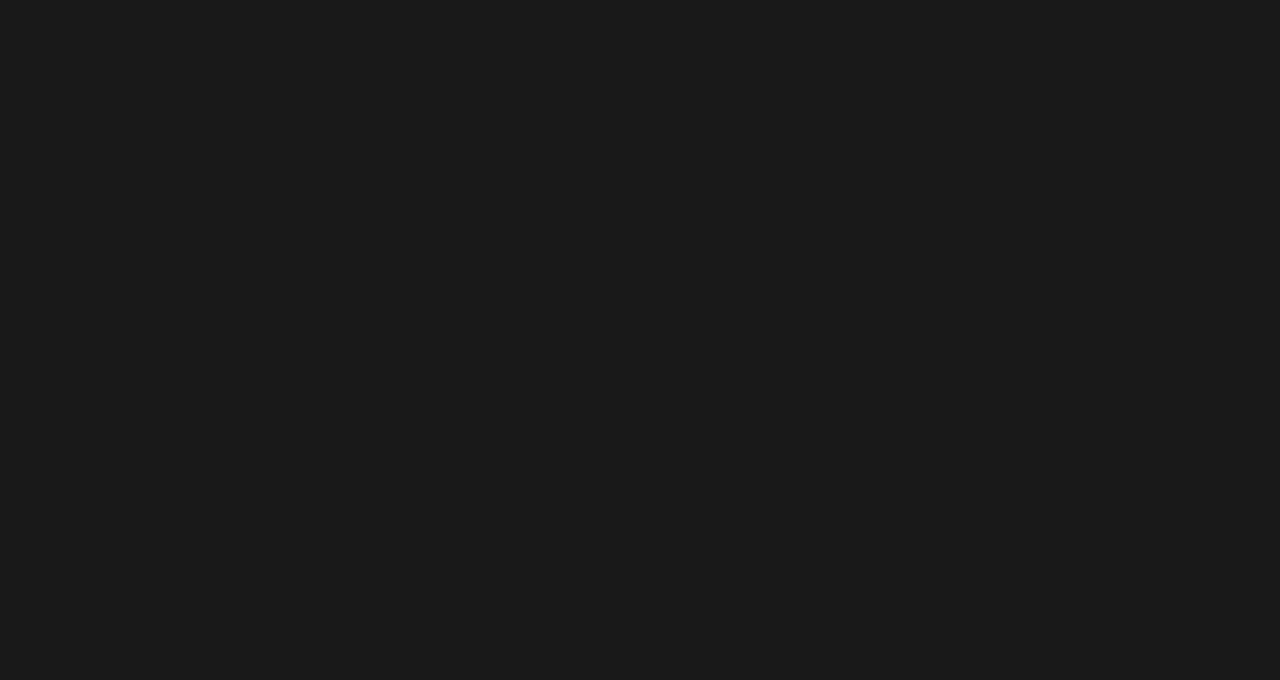
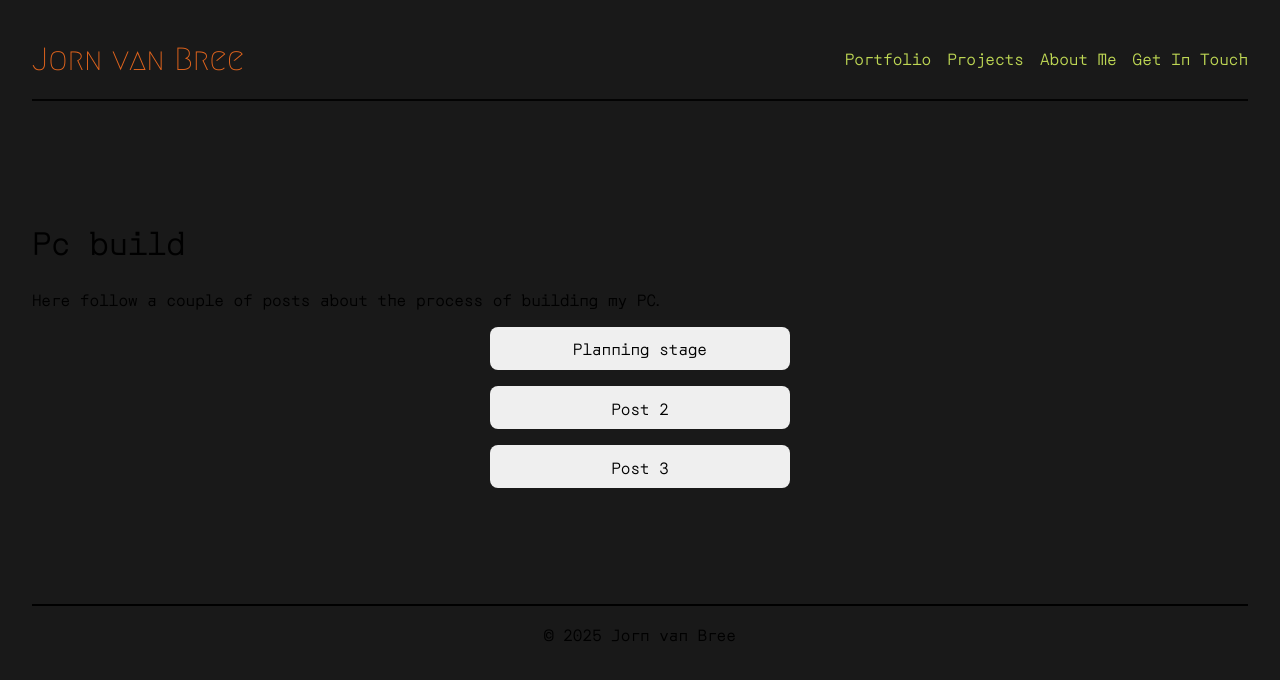
Before and after one commit to JeeveeBree/JeeVeeBree, a React (Vite) app: page /projects/PcBuild in a window 1280 px wide. Before the commit this address had no page. Shown: the top 680 px of the page. Built offline with nearby package versions, Linux system fonts and the light colour scheme.

Commit message:
1.1.2 added a lot of link functionality. projects is very much under construction.

```diff
--- a/src/App.tsx
+++ b/src/App.tsx
@@ -1,34 +1,3 @@
-// import { BrowserRouter as Router, Routes, Route } from "react-router-dom";
-// import Homepage from "./components/Homepage";
-// import Portfolio from "./components/Portfolio";
-// import AboutMe from "./components/AboutMe";
-// import GetInTouch from "./components/GetInTouch";
-// import Navbar from "./components/Navbar";
-// import "./Css/normalize.css";
-// import "./Css/App.css";
-
-// function App() {
-//   return (
-//     <Router>
-//       <Navbar />
-//       <div className="page-content">
-//         <h1>Jorn van Bree</h1>
-//         <Routes>
-//           <Route path="/" element={<Homepage />} />
-//           <Route path="/portfolio" element={<Portfolio />} />
-//           <Route path="/about" element={<AboutMe />} />
-//           <Route path="/contact" element={<GetInTouch />} />
-//         </Routes>
-//       </div>
-//       <footer class="footer">
-//         <p>© 2025 Jorn van Bree</p>
-//       </footer>
-//     </Router>
-//   );
-// }
-
-// export default App;
-// App.tsx
 import { BrowserRouter as Router, Routes, Route } from "react-router-dom";
 // import Homepage from "./components/Homepage";
 import Portfolio from "./components/Portfolio";
@@ -37,6 +6,7 @@ import AboutMe from "./components/AboutMe";
 import GetInTouch from "./components/GetInTouch";
 import HomeLayout from "./components/HomeLayout";
 import MainLayout from "./components/MainLayout";
+import ProjectDetail from "./components/projects/ProjectDetail";
 import "./Css/normalize.css";
 import "./Css/App.css";
 
@@ -44,7 +14,7 @@ function App() {
   return (
     <Router>
       <Routes>
-        {/* Homepage met aparte layout */}
+        {/* Homepage with different layout */}
         <Route
           path="/"
           element={
@@ -56,7 +26,7 @@ function App() {
           }
         />
 
-        {/* Andere pagina’s in main layout */}
+        {/* Other pages in mainlayout */}
         <Route
           path="/portfolio"
           element={
@@ -65,6 +35,7 @@ function App() {
             </MainLayout>
           }
         />
+
         <Route
           path="/projects"
           element={
@@ -73,7 +44,14 @@ function App() {
             </MainLayout>
           }
         />
-
+        <Route
+          path="/projects/:projectId"
+          element={
+            <MainLayout>
+              <ProjectDetail />
+            </MainLayout>
+          }
+        />
         <Route
           path="/about"
           element={
--- /dev/null
+++ b/src/Css/PcBuild.css
@@ -0,0 +1,47 @@
+/* PcBuild.css */
+
+ul {
+  list-style: none;
+  padding: 0;
+}
+
+li {
+  margin-bottom: 1rem;
+  display: flex;
+  flex-direction: column;
+  align-items: center;
+}
+
+button {
+  /* background-color: #1e90ff;  */
+  /* color: white; */
+  padding: 0.6rem 1.2rem;
+  font-size: 1rem;
+  border: none;
+  border-radius: 8px;
+  cursor: pointer;
+  transition: background-color 0.3s ease, transform 0.2s ease;
+  width: 100%;
+  max-width: 300px;
+  display: block;
+  text-align: center;
+  margin: 0 auto;
+}
+
+button:hover {
+  /* background-color: #0d74d1; */
+  transform: scale(1.03);
+}
+
+button:focus {
+  outline: none;
+  /* box-shadow: 0 0 0 3px rgba(30, 144, 255, 0.5); */
+}
+
+.post-content {
+  margin-top: 0.5rem;
+  padding: 1rem;
+  /* background-color: #f4f4f4; */
+  border-radius: 6px;
+  /* border: 1px solid #ddd; */
+}
--- a/src/Css/projects.css
+++ b/src/Css/projects.css
@@ -1,6 +1,6 @@
 /* currently global styled via mainLayout.css */
 
-.PCPP-build-Link {
+/* .PCPP-build-Link {
   text-decoration: none;
   color: #bed754;
   position: relative;
@@ -18,4 +18,67 @@
 }
 .PCPP-build-Link:hover::after {
   width: 100%;
+} */
+
+.projects-container {
+  width: 100%;
+  max-width: 100vw;
+  display: flex;
+  flex-direction: column;
+  gap: 20px;
+  padding: 20px;
+  box-sizing: border-box;
 }
+
+.project-button {
+  display: flex;
+  align-items: center;
+  width: 100%;
+  max-width: 100%;
+  border: 1px solid #ddd;
+  border-radius: 8px;
+  text-decoration: none;
+  color: inherit;
+  overflow: hidden;
+  box-shadow: 0 2px 8px rgba(0, 0, 0, 0.1);
+  transition: box-shadow 0.3s ease;
+  padding: 10px 20px;
+  box-sizing: border-box;
+}
+
+.project-button:hover {
+  box-shadow: 0 6px 15px rgba(0, 0, 0, 0.2);
+}
+
+/* Image styling */
+.project-image {
+  width: 200px;
+  height: 120px;
+  object-fit: cover;
+  border-radius: 6px;
+}
+
+/* Content styling */
+.project-info {
+  flex: 1;
+  padding: 0 20px;
+}
+
+/* Button 1: content left aligned (default flex-row) */
+.project-button.left {
+  flex-direction: row;
+  justify-content: flex-start;
+  text-align: left;
+}
+
+/* Button 2 & 3: content right aligned */
+.project-button.right {
+  flex-direction: row-reverse;
+  justify-content: flex-start;
+  text-align: right;
+}
+
+/* Maak tekst ook rechts uitgelijnd als button rechts is */
+.project-button.right .project-info {
+  text-align: right;
+}
--- /dev/null
+++ b/src/components/projects/PcBuild.tsx
@@ -0,0 +1,28 @@
+import { useState } from "react";
+import PcBuildPostsArray from "./PcBuildPostsArray";
+import "../../Css/PcBuild.css";
+
+function PcBuild() {
+  const [openPostId, setOpenPostId] = useState<string | null>(null);
+
+  const togglePost = (id: string) => {
+    setOpenPostId((prevId) => (prevId === id ? null : id));
+  };
+
+  return (
+    <div>
+      <h1>Pc build</h1>
+      <p>Here follow a couple of posts about the process of building my PC.</p>
+      <ul>
+        {PcBuildPostsArray.map(({ id, title, content }) => (
+          <li key={id}>
+            <button onClick={() => togglePost(id)}>{title}</button>
+            {openPostId === id && <div className="post-content">{content}</div>}
+          </li>
+        ))}
+      </ul>
+    </div>
+  );
+}
+
+export default PcBuild;
--- /dev/null
+++ b/src/components/projects/PcBuildPostsArray.tsx
@@ -0,0 +1,81 @@
+type Post = {
+  id: string;
+  title: string;
+  content: JSX.Element;
+};
+
+const PcBuildPostsArray: Post[] = [
+  {
+    id: "post1",
+    title: "Planning stage",
+    content: (
+      <>
+        <p>
+          A personal project I'm currently working on is building a new PC. I'm
+          still in the research stage at the moment, which includes a couple new
+          PC related YouTube subscriptions, keeping up with news from PC related
+          outlets. There was a lot of interesting coverage from the Computex
+          exhibition.
+        </p>
+        <p>
+          There are a lot of possible combinations of components in the PC
+          building space and I've chosen to go with an AMD CPU coupled with an
+          AMD GPU. These are the most important parts I think and although I
+          have preferences in motherboard, ram, memory, cooling and psu
+          manufacturers I am less set on these yet.
+        </p>
+        <p>
+          For my CPU I chose AMD because they are great chips overall and have
+          better gaming performance. My first choice was the Ryzen 7 9800x3d
+          which would be overkill for the GPU I'm going to pair it with. On the
+          other hand I like the idea of my PC being future proof. Another option
+          would be the Ryzen 7 7800x3d which also benefits from the 3D V-cache
+          which increases load times and fps. The third option is the Ryzen 7
+          9700x, this is the most budget friendly choice. All three options are
+          8-core processors.
+        </p>
+        <p>
+          On the GPU side the most logical choice for me is the AMD Radeon RX
+          9070XT, I'm just not sure yet which AIB-partner is the best for me.
+          For example the Asrock Steel Legend RX 9070XT is the most budget
+          friendly but not the best performer. While something like a Powercolor
+          Red Devil RX 9070XT is more performant and better for overclocking,
+          but is 22% more expensive at the time of writing.
+        </p>
+        <p>
+          For keeping track of different build ideas, PcPartPicker is an
+          excellent tool. I've got a few builds on my account, click{" "}
+          <a
+            className="PCPP-build-Link"
+            href="https://nl.pcpartpicker.com/list/Jh9yzP"
+            target="_blank"
+            rel="noopener noreferrer"
+          >
+            here
+          </a>{" "}
+          for a build I'm currently considering.
+        </p>
+      </>
+    ),
+  },
+  {
+    id: "post2",
+    title: "Post 2",
+    content: (
+      <>
+        <p>Placeholder</p>
+      </>
+    ),
+  },
+  {
+    id: "post3",
+    title: "Post 3",
+    content: (
+      <>
+        <p>Placeholder</p>
+      </>
+    ),
+  },
+];
+
+export default PcBuildPostsArray;
--- /dev/null
+++ b/src/components/projects/ProjectDetail.tsx
@@ -0,0 +1,24 @@
+import { useParams } from "react-router-dom";
+import Website from "./Website";
+import PcBuild from "./PcBuild";
+
+const ProjectDetail = () => {
+  const { projectId } = useParams<{ projectId: string }>();
+
+  const renderProjectComponent = () => {
+    switch (projectId) {
+      case "Website":
+        return <Website />;
+      case "PcBuild":
+        return <PcBuild />;
+      // case "Placeholder":
+      // return <Placeholder />;
+      default:
+        return <p>No project found</p>;
+    }
+  };
+
+  return <div className="project-detail">{renderProjectComponent()}</div>;
+};
+
+export default ProjectDetail;
--- /dev/null
+++ b/src/components/projects/ProjectsArray.tsx
@@ -0,0 +1,22 @@
+const ProjectArray = [
+  {
+    id: "Website",
+    title: "Website",
+    description: "A look at the build process of this website.",
+    // imageUrl: "/images/project1.jpg",
+  },
+  {
+    id: "PcBuild",
+    title: "Pc build",
+    description: "The process of building my PC.",
+    // imageUrl: "/images/project2.jpg",
+  },
+  {
+    id: "Placeholder",
+    title: "Placeholder",
+    description: "PlaceholderPlaceholderPlaceholderPlaceholder",
+    // imageUrl: "/images/project3.jpg",
+  },
+];
+
+export default ProjectArray;
--- /dev/null
+++ b/src/components/projects/Website.tsx
@@ -0,0 +1,5 @@
+const Website = () => {
+  return <>bla bal</>;
+};
+
+export default Website;
```
Also changed, not shown: src/components/Homepage.tsx (+33 -33 lines), src/components/Projects.tsx (+16 -49 lines).
